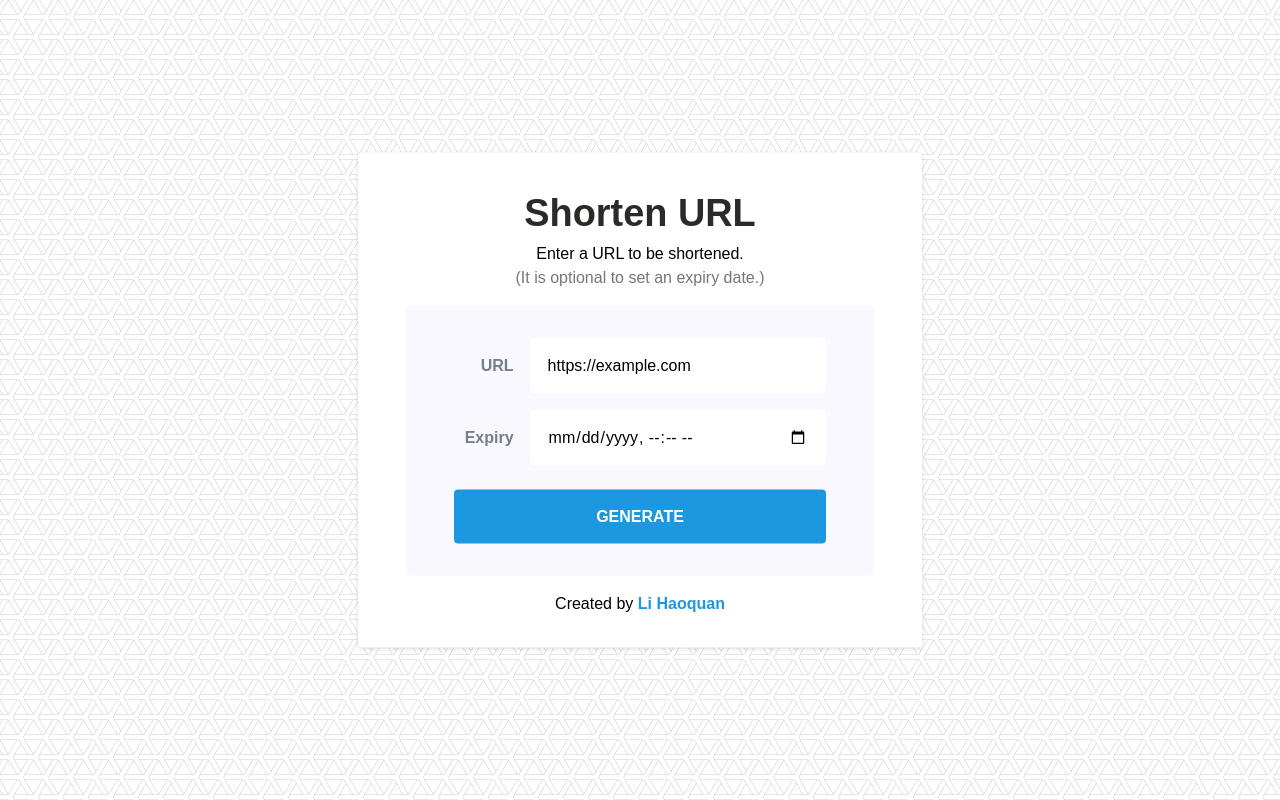
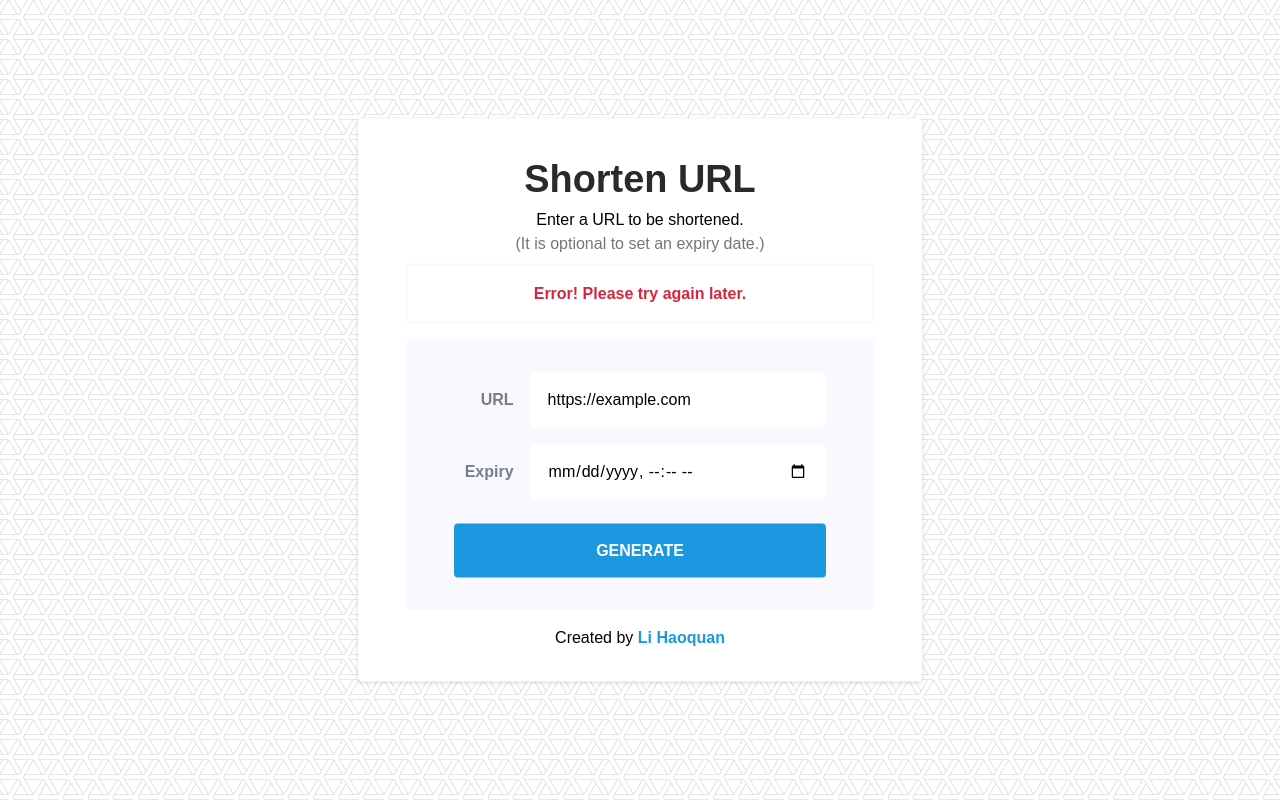
Before and after one commit to lihaoquan/URLShortener, a React (Create React App) app in the folder frontend/: page / in a window 1280 px wide. Both pictures are taken after typing "https://example.com" into the empty fields and a click on the button "GENERATE". Built offline with nearby package versions, Linux system fonts and the light colour scheme; no server answers.

Commit message:
Query Backend API + Front End Input Validation

```diff
--- a/frontend/package.json
+++ b/frontend/package.json
@@ -10,6 +10,7 @@
     "react": "^18.2.0",
     "react-dom": "^18.2.0",
     "react-scripts": "5.0.1",
+    "validator": "^13.9.0",
     "web-vitals": "^2.1.4"
   },
   "scripts": {
--- a/frontend/src/App.css
+++ b/frontend/src/App.css
@@ -167,3 +167,36 @@ header {
 .App .form-group input {
   width: 70%;
 }
+
+.App .feedback {
+  padding: 1em;
+  font-weight: bold;
+  margin: .5em 1em;
+  border: 2px solid #f8f8fe;
+  border-radius: 4px;
+}
+
+.App .feedback .success {
+  color: #1B998B;
+}
+
+.App .feedback .error {
+  color: #D7263D;
+}
+
+.App .feedback .copy {
+  font-weight: normal;
+  color: #282B28;
+  background-color: #f8f8fe;
+  padding: .5em;
+  margin-left: .5em;
+  cursor: pointer;
+}
+
+.App button:disabled,
+.App button[disabled],
+.App button:disabled:hover,
+.App button[disabled]:hover {
+  background-color: #116ea3;
+  color: #ddd;
+}
--- a/frontend/src/App.js
+++ b/frontend/src/App.js
@@ -1,7 +1,8 @@
-import { useEffect, useState } from 'react';
+import { useEffect, useState } from 'react'
 import axios from 'axios'
+import validator from 'validator'
 
-import './App.css';
+import './App.css'
 
 function App() {
 
@@ -10,16 +11,42 @@ function App() {
     expires_on: null
   })
 
+  const [shortURL, setShortURL] = useState(null)
+  const [hasError, setHasError] = useState(false)
+  const [errorMessage, setErrorMessage] = useState("")
+  const [showFeedback, setShowFeedback] = useState(false)
+  const [disableButton, setButtonDisabled] = useState(false)
+
   const handleSubmit = (e) => {
 
     e.preventDefault()
 
-    axios.post('http://localhost:3001/generate', form)
-      .then(function (response) {
-        console.log(response)
-      }).catch(function (error) {
+    console.log(validator.isURL(form.url))
 
-      })
+    if (validator.isURL(form.url)) {
+
+      setButtonDisabled(true)
+
+      axios.post('http://localhost:3001/generate', form)
+        .then(function (response) {
+          if (response.status == 200) {
+            setShortURL(response.data.data)
+            setShowFeedback(true)
+            setForm({ url: '', expires_on: null })
+            setButtonDisabled(false)
+            setHasError(false)
+          }
+        }).catch(function (error) {
+          setHasError(true)
+          setShowFeedback(true)
+          setButtonDisabled(false)
+          setErrorMessage("Error! Please try again later.")
+        })
+    } else {
+      setHasError(true)
+      setShowFeedback(true)
+      setErrorMessage("Please input a valid URL!")
+    }
   }
 
   return (
@@ -28,6 +55,23 @@ function App() {
         <h1>Shorten URL</h1>
         <p>Enter a URL to be shortened.</p>
         <p><i>(It is optional to set an expiry date.)</i></p>
+        {
+          showFeedback &&
+          <div className="feedback">
+            {
+              shortURL != null && !hasError &&
+              <div className="success">
+                <p>Done! Your URL is <span className="copy" onClick={() => { navigator.clipboard.writeText("http://" + shortURL); alert("Copied to clipboard.") }}>http://{shortURL}</span> <i>(click to copy!)</i></p>
+              </div>
+            }
+            {
+              hasError &&
+              <div className="error">
+                <p>{errorMessage}</p>
+              </div>
+            }
+          </div>
+        }
         <form onSubmit={handleSubmit}>
           <div className="form-group">
             <label>URL</label>
@@ -37,12 +81,12 @@ function App() {
             <label>Expiry</label>
             <input type="datetime-local" onChange={(e) => { setForm({ ...form, expires_on: e.target.value }) }} />
           </div>
-          <button>Generate</button>
+          <button disabled={disableButton}>Generate</button>
         </form>
         <p>Created by <a href="https://lihaoquan.com/">Li Haoquan</a></p>
       </header>
     </div>
-  );
+  )
 }
 
-export default App;
+export default App
```
Also changed, not shown: 1 other file (tests, documents, lock files or other folders).
